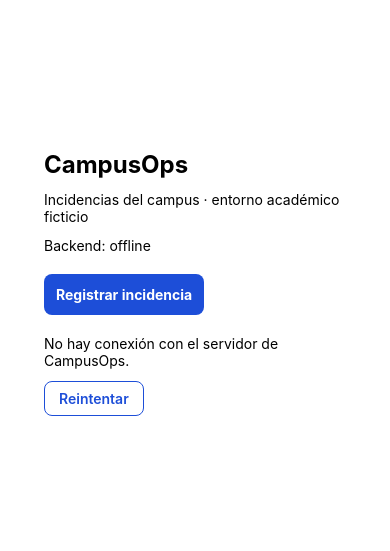
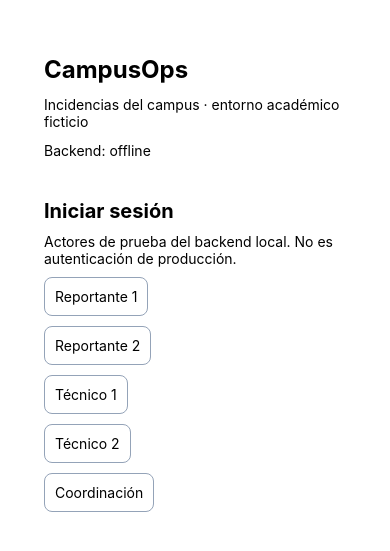
Before and after one commit to OscarEL1/CampusOPS-E03, a React Native app: screen / in a window 390 px wide. Shown: the part 139-690 px from the top of the page. Built offline with nearby package versions, Linux system fonts and the light colour scheme; no server answers.

Commit message:
feat: sign in with a fixture actor and sign out in the app
Co-Authored-By: Claude Opus 5.5 <noreply@anthropic.com>

```diff
--- a/App.tsx
+++ b/App.tsx
@@ -3,11 +3,14 @@ import { Pressable, StyleSheet, Text, View } from 'react-native';
 import { StatusBar } from 'expo-status-bar';
 
 import { getBackendHealth } from './src/api/courseBackend';
-import { createCampusOpsApp } from './src/app/composition';
+import { createCampusOpsApp, type CampusOpsApp } from './src/app/composition';
+import type { SessionSnapshot } from './src/campusops/application/sessionManager';
+import type { CampusActor } from './src/campusops/domain/accessPolicy';
 import type { RemoteFailure, RemoteIncident } from './src/campusops/domain/incidentGateway';
 import { CreateIncidentScreen } from './src/campusops/ui/CreateIncidentScreen';
 import { IncidentDetailScreen } from './src/campusops/ui/IncidentDetailScreen';
 import { IncidentListScreen } from './src/campusops/ui/IncidentListScreen';
+import { LoginScreen } from './src/campusops/ui/LoginScreen';
 import { describeRemoteFailure } from './src/campusops/ui/remoteFailureMessage';
 
 type ListState =
@@ -18,10 +21,7 @@ type ListState =
 export default function App() {
   const app = useMemo(() => createCampusOpsApp(), []);
   const [status, setStatus] = useState<'checking' | 'available' | 'offline'>('checking');
-  const [list, setList] = useState<ListState>({ phase: 'loading' });
-  const [attempt, setAttempt] = useState(0);
-  const [selectedIncidentId, setSelectedIncidentId] = useState<string | null>(null);
-  const [creatingIncident, setCreatingIncident] = useState(false);
+  const [session, setSession] = useState<SessionSnapshot>(() => app.session.snapshot());
 
   useEffect(() => {
     let active = true;
@@ -34,8 +34,42 @@ export default function App() {
   }, []);
 
   useEffect(() => {
+    const unsubscribe = app.session.subscribe(setSession);
+    // The manager never rejects; a store that throws is read as no session.
+    void app.session.restore();
+    return unsubscribe;
+  }, [app]);
+
+  return (
+    <View style={styles.screen}>
+      <View accessibilityRole="summary" style={styles.card}>
+        <Text style={styles.title}>CampusOps</Text>
+        <Text>Incidencias del campus · entorno académico ficticio</Text>
+        <Text testID="backend-status">Backend: {status}</Text>
+      </View>
+      {session.status === 'restoring' ? <Text testID="session-restoring">Recuperando sesión…</Text> : null}
+      {session.status === 'anonymous' ? <LoginScreen login={app.session.login} /> : null}
+      {session.actor !== null && (session.status === 'authenticated' || session.status === 'refreshing') ? (
+        <SignedInHome app={app} actor={session.actor} key={session.actor.id} />
+      ) : null}
+      <StatusBar style="auto" />
+    </View>
+  );
+}
+
+function SignedInHome({ app, actor }: Readonly<{ app: CampusOpsApp; actor: CampusActor }>) {
+  // Every session snapshot is a new object; keyed by identity so a refresh
+  // (refreshing -> authenticated) does not reload the list.
+  const { id: actorId, role } = actor;
+  const remoteIncidents = useMemo(() => app.remoteIncidentsFor({ id: actorId, role }), [app, actorId, role]);
+  const [list, setList] = useState<ListState>({ phase: 'loading' });
+  const [attempt, setAttempt] = useState(0);
+  const [selectedIncidentId, setSelectedIncidentId] = useState<string | null>(null);
+  const [creatingIncident, setCreatingIncident] = useState(false);
+
+  useEffect(() => {
     let active = true;
-    app.remoteIncidents
+    remoteIncidents
       .list()
       .then((result) => {
         if (active) {
@@ -49,7 +83,7 @@ export default function App() {
     return () => {
       active = false;
     };
-  }, [app, attempt]);
+  }, [remoteIncidents, attempt]);
 
   const selectedIncident =
     list.phase === 'ready'
@@ -60,13 +94,21 @@ export default function App() {
       : null;
 
   return (
-    <View style={styles.screen}>
-      <View accessibilityRole="summary" style={styles.card}>
-        <Text style={styles.title}>CampusOps</Text>
-        <Text>Incidencias del campus · entorno académico ficticio</Text>
-        <Text testID="backend-status">Backend: {status}</Text>
+    <>
+      <View style={styles.sessionBar}>
+        <Text testID="session-actor">
+          Sesión: {actor.id} ({actor.role})
+        </Text>
+        <Pressable
+          accessibilityRole="button"
+          onPress={() => void app.session.logout()}
+          style={styles.retry}
+          testID="logout"
+        >
+          <Text style={styles.retryText}>Cerrar sesión</Text>
+        </Pressable>
       </View>
-      {!creatingIncident && selectedIncidentId === null ? (
+      {!creatingIncident && selectedIncidentId === null && actor.role === 'reporter' ? (
         <Pressable
           accessibilityRole="button"
           onPress={() => setCreatingIncident(true)}
@@ -77,7 +119,7 @@ export default function App() {
         </Pressable>
       ) : null}
       {creatingIncident ? (
-        <CreateIncidentScreen create={app.remoteIncidents.create} onBack={() => setCreatingIncident(false)} />
+        <CreateIncidentScreen create={remoteIncidents.create} onBack={() => setCreatingIncident(false)} />
       ) : null}
       {!creatingIncident && list.phase === 'loading' ? <Text testID="incidents-loading">Cargando incidencias…</Text> : null}
       {!creatingIncident && list.phase === 'failed' ? (
@@ -102,8 +144,7 @@ export default function App() {
       {!creatingIncident && list.phase === 'ready' && !selectedIncident ? (
         <IncidentListScreen items={list.items} onSelect={setSelectedIncidentId} />
       ) : null}
-      <StatusBar style="auto" />
-    </View>
+    </>
   );
 }
 
@@ -111,6 +152,7 @@ const styles = StyleSheet.create({
   screen: { flex: 1, justifyContent: 'center', padding: 24 },
   card: { gap: 12, padding: 20 },
   title: { fontSize: 24, fontWeight: '700' },
+  sessionBar: { alignItems: 'center', flexDirection: 'row', gap: 12, justifyContent: 'space-between', paddingHorizontal: 20 },
   retry: { alignSelf: 'flex-start', borderRadius: 8, borderWidth: 1, borderColor: '#1d4ed8', paddingHorizontal: 14, paddingVertical: 8 },
   retryText: { color: '#1d4ed8', fontWeight: '600' },
   create: { alignSelf: 'flex-start', backgroundColor: '#1d4ed8', borderRadius: 8, marginHorizontal: 20, padding: 12 },
--- a/src/app/composition.ts
+++ b/src/app/composition.ts
@@ -1,30 +1,17 @@
 import { createIncidentAssignments, type IncidentAssignments } from '../campusops/application/incidentAssignments';
 import { createIncidentQueries, type IncidentQueries } from '../campusops/application/incidentQueries';
+import { createSessionManager, type SessionManager } from '../campusops/application/sessionManager';
 import {
   createRemoteIncidentQueries,
   type RemoteIncidentQueries,
 } from '../campusops/application/remoteIncidentQueries';
 import type { CampusActor } from '../campusops/domain/accessPolicy';
-import type { IncidentGateway } from '../campusops/domain/incidentGateway';
+import type { AuthApi, Clock } from '../campusops/domain/session';
 import type { SessionStore } from '../campusops/domain/sessionStore';
 import { InMemoryIncidentRepository } from '../campusops/infrastructure/inMemoryIncidentRepository';
-import { createHttpIncidentGateway } from '../campusops/infrastructure/remote/httpIncidentGateway';
+import { createHttpAuthApi } from '../campusops/infrastructure/remote/httpAuthApi';
+import { createHttpIncidentGateway, type FetchLike } from '../campusops/infrastructure/remote/httpIncidentGateway';
 import { SecureSessionStore } from '../campusops/infrastructure/secureSessionStore';
-
-/**
- * Synthetic signed-in actor. Real session handling is deferred to ADR-003; the
- * composition root supplies a fixed fictional identity. Since week 05 it is one
- * of the public fixture actors of the course backend, so the server and the
- * client apply the access policy to the same identity.
- */
-export const CURRENT_ACTOR: CampusActor = { id: 'reporter-1', role: 'reporter' };
-
-/**
- * Public fixture from docs/CAMPUSOPS_API.md, accepted only by the local course
- * simulator. It is not a credential and grants nothing outside that simulator.
- * Week 06 replaces it with the token of a real session read from SessionStore.
- */
-const COURSE_FIXTURE_ACCESS_TOKEN = 'course-valid-token';
 
 const DEFAULT_COURSE_BACKEND_URL = 'http://127.0.0.1:4310';
 
@@ -33,33 +20,50 @@ function courseBackendUrl(): string {
   return process.env.EXPO_PUBLIC_COURSE_BACKEND_URL ?? DEFAULT_COURSE_BACKEND_URL;
 }
 
-export function createDefaultIncidentGateway(): IncidentGateway {
-  return createHttpIncidentGateway({
-    baseUrl: courseBackendUrl(),
-    accessToken: COURSE_FIXTURE_ACCESS_TOKEN,
-    actorId: CURRENT_ACTOR.id,
-    fetchImpl: (url, init) => fetch(url, init),
-  });
-}
+const platformFetch: FetchLike = (url, init) => fetch(url, init);
+
+const systemClock: Clock = { now: () => Date.now() };
 
 export type CampusOpsApp = Readonly<{
   /** In-memory reads kept for the week 02 and week 03 controls and their tests. */
   queries: IncidentQueries;
   assignments: IncidentAssignments;
   sessionStore: SessionStore;
-  /** Reads and creates incidents on the course backend through the client layer. */
-  remoteIncidents: RemoteIncidentQueries;
+  /** Login, shared refresh and logout (week 06). The only source of tokens. */
+  session: SessionManager;
+  /**
+   * Incident use cases for the signed-in actor. The gateway asks the session
+   * for credentials on every request; the actor only scopes the client-side
+   * access policy, the backend still decides.
+   */
+  remoteIncidentsFor(actor: CampusActor): RemoteIncidentQueries;
+}>;
+
+export type CampusOpsAppOptions = Readonly<{
+  authApi?: AuthApi;
+  fetchImpl?: FetchLike;
+  clock?: Clock;
+  baseUrl?: string;
 }>;
 
 export function createCampusOpsApp(
   sessionStore: SessionStore = new SecureSessionStore(),
-  incidentGateway: IncidentGateway = createDefaultIncidentGateway(),
+  options: CampusOpsAppOptions = {},
 ): CampusOpsApp {
   const repository = new InMemoryIncidentRepository();
+  const baseUrl = options.baseUrl ?? courseBackendUrl();
+  const fetchImpl = options.fetchImpl ?? platformFetch;
+  const session = createSessionManager({
+    store: sessionStore,
+    authApi: options.authApi ?? createHttpAuthApi({ baseUrl, fetchImpl }),
+    clock: options.clock ?? systemClock,
+  });
+  const gateway = createHttpIncidentGateway({ baseUrl, session, fetchImpl });
   return {
     queries: createIncidentQueries(repository),
     assignments: createIncidentAssignments(repository),
     sessionStore,
-    remoteIncidents: createRemoteIncidentQueries(incidentGateway, CURRENT_ACTOR),
+    session,
+    remoteIncidentsFor: (actor) => createRemoteIncidentQueries(gateway, actor),
   };
 }
--- /dev/null
+++ b/src/campusops/ui/LoginScreen.tsx
@@ -0,0 +1,71 @@
+import { useState } from 'react';
+import { Pressable, StyleSheet, Text, View } from 'react-native';
+
+import type { LoginResult } from '../application/sessionManager';
+
+/**
+ * Sign-in with the public fixture actors of the course backend. Choosing an
+ * actor is a teaching aid of the local simulator, not production
+ * authentication: the backend still decides what each role may do.
+ */
+const FIXTURE_ACTORS: readonly Readonly<{ id: string; label: string }>[] = [
+  { id: 'reporter-1', label: 'Reportante 1' },
+  { id: 'reporter-2', label: 'Reportante 2' },
+  { id: 'technician-1', label: 'Técnico 1' },
+  { id: 'technician-2', label: 'Técnico 2' },
+  { id: 'coordinator-1', label: 'Coordinación' },
+];
+
+type LoginScreenProps = Readonly<{
+  login: (actorId: string) => Promise<LoginResult>;
+}>;
+
+export function LoginScreen({ login }: LoginScreenProps) {
+  const [pending, setPending] = useState<string | null>(null);
+  const [error, setError] = useState<string | null>(null);
+
+  async function signIn(actorId: string) {
+    setPending(actorId);
+    setError(null);
+    const result = await login(actorId);
+    setPending(null);
+    if (!result.ok) {
+      setError(
+        result.failure.kind === 'rejected'
+          ? 'El servidor no reconoce a este actor.'
+          : 'No se pudo iniciar sesión. Revisa la conexión e inténtalo de nuevo.',
+      );
+    }
+  }
+
+  return (
+    <View style={styles.screen} testID="login-screen">
+      <Text style={styles.title}>Iniciar sesión</Text>
+      <Text>Actores de prueba del backend local. No es autenticación de producción.</Text>
+      {FIXTURE_ACTORS.map((actor) => (
+        <Pressable
+          accessibilityRole="button"
+          accessibilityState={{ disabled: pending !== null }}
+          disabled={pending !== null}
+          key={actor.id}
+          onPress={() => void signIn(actor.id)}
+          style={styles.actor}
+          testID={`login-${actor.id}`}
+        >
+          <Text>{pending === actor.id ? 'Iniciando…' : actor.label}</Text>
+        </Pressable>
+      ))}
+      {error === null ? null : (
+        <Text accessibilityRole="alert" testID="login-error">
+          {error}
+        </Text>
+      )}
+    </View>
+  );
+}
+
+const styles = StyleSheet.create({
+  screen: { gap: 10, padding: 20 },
+  title: { fontSize: 20, fontWeight: '700' },
+  actor: { alignSelf: 'flex-start', borderColor: '#94a3b8', borderRadius: 8, borderWidth: 1, padding: 10 },
+});
```
